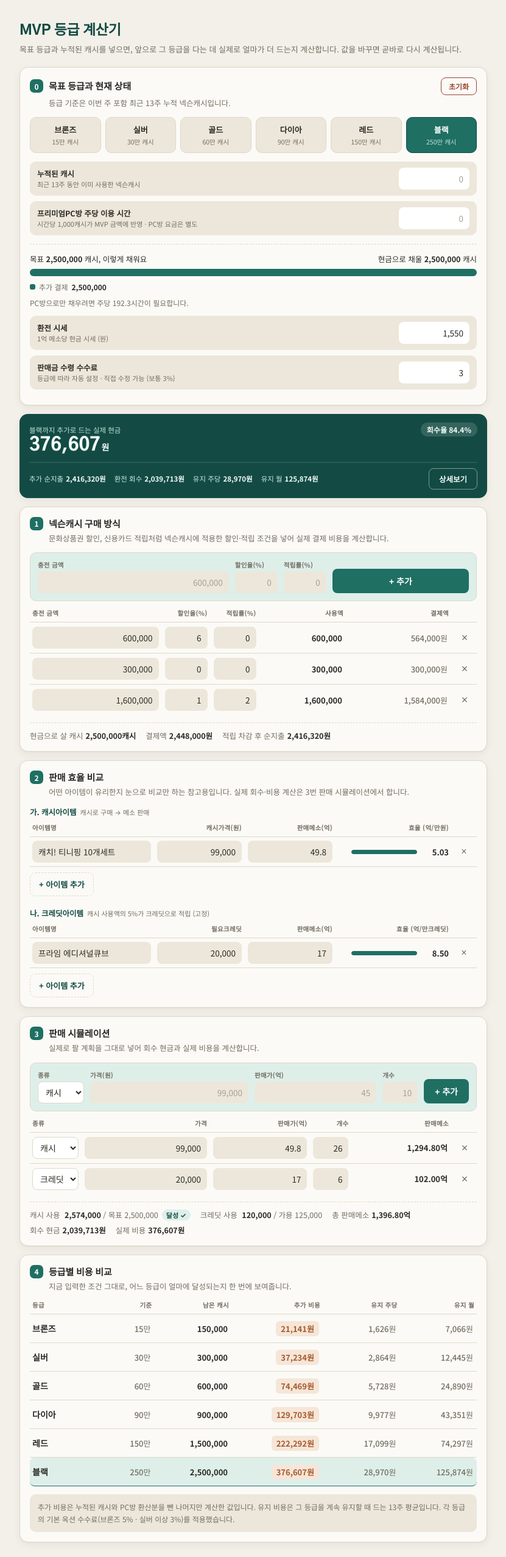
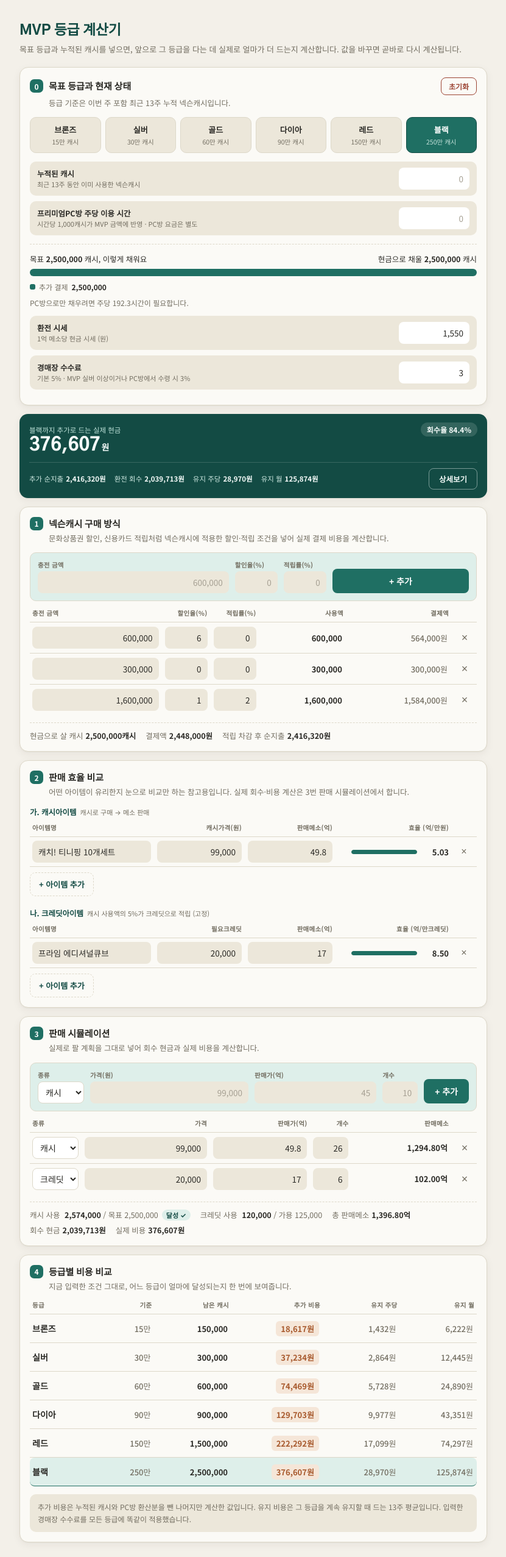
Before and after one commit to TakHoYeong/MVP-grade-calculator, a React (Vite) app: page / in a window 1280 px wide. Shown: the top 2554 px of the page at 61% size, without its empty margins (224-1055 px from the left). Built offline with nearby package versions, Linux system fonts and the light colour scheme.

Commit message:
fix: 경매장 수수료를 등급 자동설정에서 수동 입력으로, 비교표도 입력값으로 통일

```diff
--- a/src/App.tsx
+++ b/src/App.tsx
@@ -98,8 +98,8 @@ export default function App() {
           onChange={(v) => patch({ exRate: v })}
         />
         <InlineField
-          label="판매금 수령 수수료"
-          hint="등급에 따라 자동 설정 · 직접 수정 가능 (보통 3%)"
+          label="경매장 수수료"
+          hint="기본 5% · MVP 실버 이상이거나 PC방에서 수령 시 3%"
           value={state.feeRate}
           onChange={(v) => patch({ feeRate: v })}
         />
@@ -202,8 +202,8 @@ export default function App() {
         <GradeCompareTable state={state} alreadyCash={alreadyCash} current={state.grade} />
         <div className="note">
           추가 비용은 누적된 캐시와 PC방 환산분을 뺀 나머지만 계산한 값입니다. 유지 비용은 그
-          등급을 계속 유지할 때 드는 13주 평균입니다. 각 등급의 기본 옥션 수수료(브론즈 5% · 실버
-          이상 3%)를 적용했습니다.
+          등급을 계속 유지할 때 드는 13주 평균입니다. 입력한 경매장 수수료를 모든 등급에 똑같이
+          적용했습니다.
         </div>
       </Card>
 
--- a/src/components/Breakdown.tsx
+++ b/src/components/Breakdown.tsx
@@ -42,7 +42,7 @@ export function Breakdown({ grade, result, alreadyCash, feeRate }: Props) {
       <Row k="크레딧 사용 / 가용" v={`${int(result.sale.creditUsed)} / ${int(result.creditAvailable)}`} />
       <Row k="입력한 총 판매메소" v={`${eok(result.sale.mesoRaw)}억`} />
       <Row k="이 등급 환산 판매메소" v={`${eok(result.meso)}억`} />
-      <Row k={`수수료 ${feeRate}% 차감 후`} v={`${eok(result.mesoAfterFee)}억`} />
+      <Row k={`경매장 수수료 ${feeRate}% 차감 후`} v={`${eok(result.mesoAfterFee)}억`} />
       <Row k="환전 회수 현금" v={won(result.cashBack)} />
 
       <Group label="합계" />
--- a/src/components/GradeCompareTable.tsx
+++ b/src/components/GradeCompareTable.tsx
@@ -1,4 +1,4 @@
-import { calculate } from '../lib/calc';
+import { calculate, n } from '../lib/calc';
 import { GRADES, WEEKS, WEEKS_PER_MONTH } from '../lib/grades';
 import { int, manwon, won } from '../lib/format';
 import type { CalcState, GradeKey } from '../lib/types';
@@ -17,6 +17,8 @@ const COLS = 'minmax(64px, 0.9fr) 0.7fr 1fr 1.2fr 1fr 1fr';
  * 회수에서 불리한 점까지 드러난다.
  */
 export function GradeCompareTable({ state, alreadyCash, current }: Props) {
+  // 수수료는 등급이 아니라 수령 방식에 달렸으므로, 모든 등급에 입력한 값을 그대로 쓴다.
+  const fee = n(state.feeRate);
   return (
     <div className="rows" style={{ ['--cols' as string]: COLS }}>
       <div className="head-row" aria-hidden="true">
@@ -29,8 +31,8 @@ export function GradeCompareTable({ state, alreadyCash, current }: Props) {
       </div>
 
       {GRADES.map((g) => {
-        const ahead = calculate(state, g.req, g.fee, alreadyCash);
-        const upkeep = calculate(state, g.req, g.fee, 0);
+        const ahead = calculate(state, g.req, fee, alreadyCash);
+        const upkeep = calculate(state, g.req, fee, 0);
         const done = ahead.needCash <= 0;
         const pillClass = done ? 'done' : ahead.cost <= 0 ? 'gain' : '';
 
--- a/src/hooks/useCalcState.ts
+++ b/src/hooks/useCalcState.ts
@@ -1,6 +1,5 @@
 import { useCallback, useEffect, useState } from 'react';
 import { createDefaultState, emptyItem, newId } from '../lib/defaults';
-import { findGrade } from '../lib/grades';
 import { clearState, loadState, saveState } from '../lib/storage';
 import type { CalcState, CashTier, GradeKey, ItemRow, SaleRow } from '../lib/types';
 
@@ -22,9 +21,9 @@ export function useCalcState() {
     setState((prev) => ({ ...prev, ...p }));
   }, []);
 
-  /** 등급을 바꾸면 그 등급의 기본 옥션 수수료로 함께 맞춘다 */
+  // 수수료는 등급이 아니라 수령 방식(실버 이상·PC방)에 달렸으므로, 등급을 바꿔도 건드리지 않는다.
   const setGrade = useCallback((grade: GradeKey) => {
-    setState((prev) => ({ ...prev, grade, feeRate: findGrade(grade).fee }));
+    setState((prev) => ({ ...prev, grade }));
   }, []);
 
   const patchTier = useCallback((id: string, p: Partial<CashTier>) => {
```
